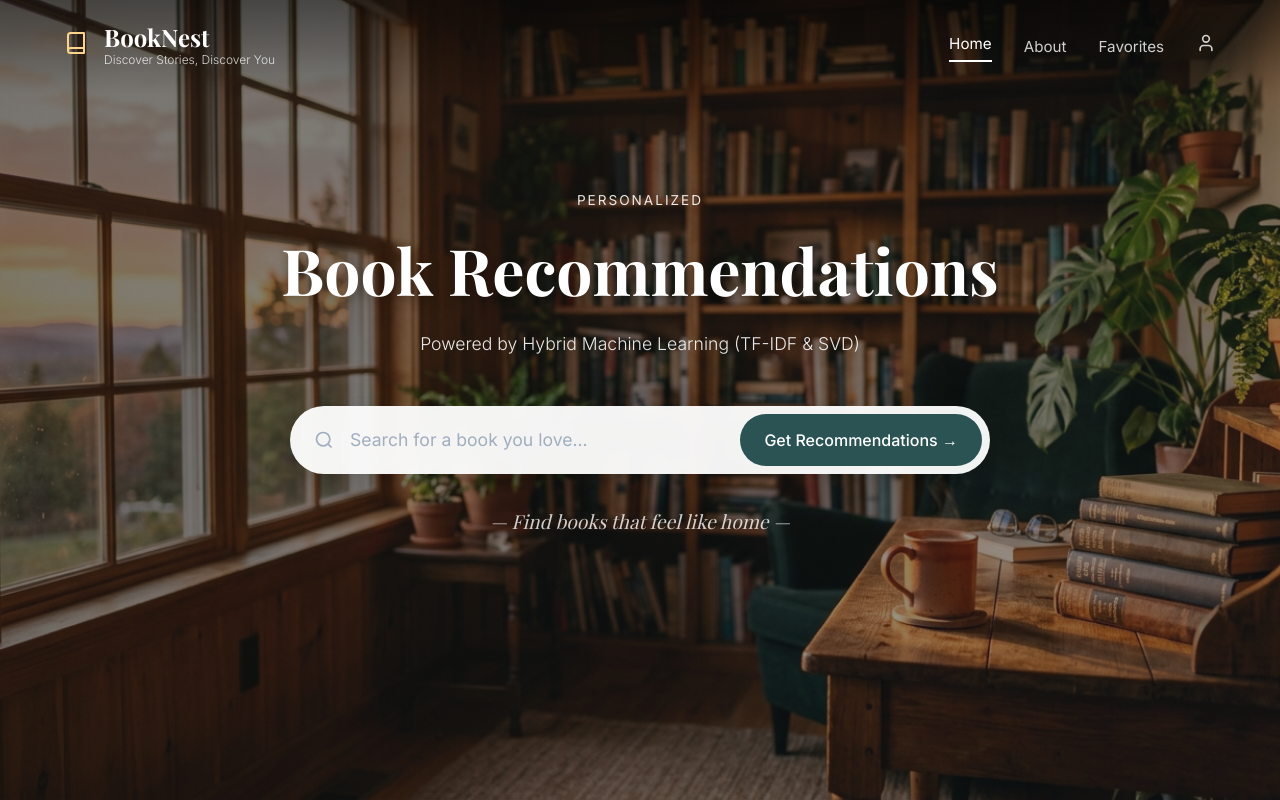
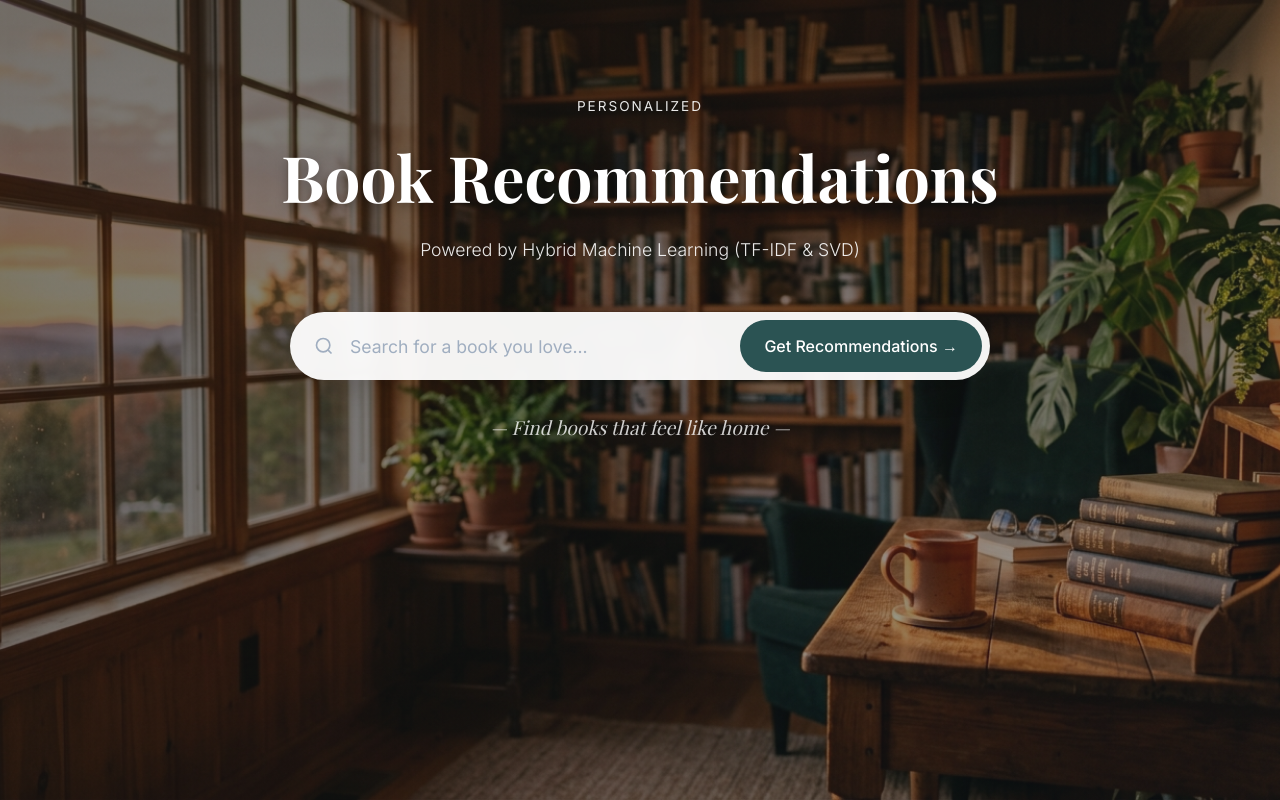
Before and after one commit to anshika1179/gcf-aiml, a Flask app: page / in a window 1280 px wide. Run offline with Flask 3, Linux system fonts and the light colour scheme; some web fonts are replaced.

Commit message:
remove navbar from frontend interface

```diff
--- a/templates/index.html
+++ b/templates/index.html
@@ -17,25 +17,7 @@
     <div class="page-background"></div>
     <div class="overlay"></div>
 
-    <nav class="navbar">
-        <div class="nav-left">
-            <div class="logo-icon">
-                <svg width="24" height="24" viewBox="0 0 24 24" fill="none" stroke="currentColor" stroke-width="2" stroke-linecap="round" stroke-linejoin="round"><path d="M4 19.5v-15A2.5 2.5 0 0 1 6.5 2H20v20H6.5a2.5 2.5 0 0 1 0-5H20"/></svg>
-            </div>
-            <div class="logo-text">
-                <span class="brand-name">BookNest</span>
-                <span class="tagline">Discover Stories, Discover You</span>
-            </div>
-        </div>
-        <div class="nav-right">
-            <a href="#" class="active">Home</a>
-            <a href="#">About</a>
-            <a href="#">Favorites</a>
-            <a href="#" class="profile-icon">
-                <svg width="20" height="20" viewBox="0 0 24 24" fill="none" stroke="currentColor" stroke-width="2" stroke-linecap="round" stroke-linejoin="round"><path d="M19 21v-2a4 4 0 0 0-4-4H9a4 4 0 0 0-4 4v2"/><circle cx="12" cy="7" r="4"/></svg>
-            </a>
-        </div>
-    </nav>
+
 
     <div class="container">
         <header class="hero-section">
```
